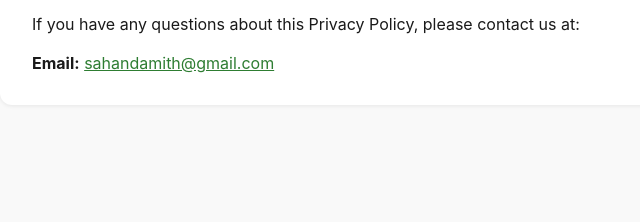
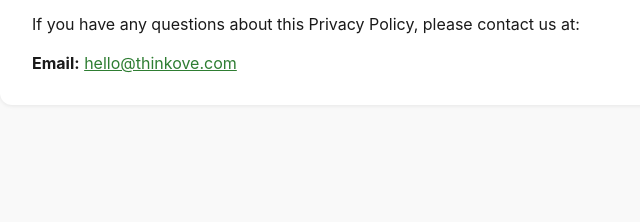
Before and after one commit to thinkove1-hue/domain_webpage, a plain HTML site: page medalert/privacy_policy.html in a window 1280 px wide. Shown: the part 2085-2307 px from the top of the page, 284-924 px from the left. Drawn offline with Linux system fonts and the light colour scheme.

Commit message:
Replace sahandamith@gmail.com with hello@thinkove.com across MedAlert pages
Co-Authored-By: Claude Sonnet 4.6 <noreply@anthropic.com>

```diff
--- a/medalert/privacy_policy.html
+++ b/medalert/privacy_policy.html
@@ -178,7 +178,7 @@
     </p>
     <p>
       <strong>Email:</strong>
-      <a href="mailto:sahandamith@gmail.com">sahandamith@gmail.com</a>
+      <a href="mailto:hello@thinkove.com">hello@thinkove.com</a>
     </p>
   </section>
 
```
Also changed, not shown: medalert/index.html (+1 -1 lines).
